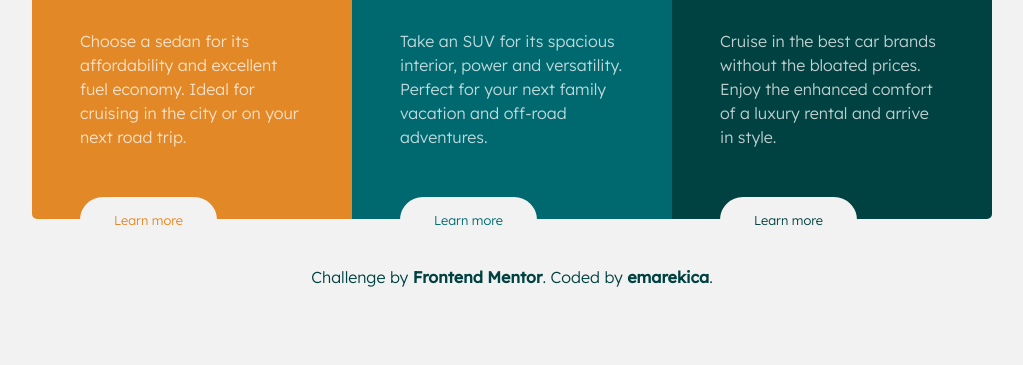
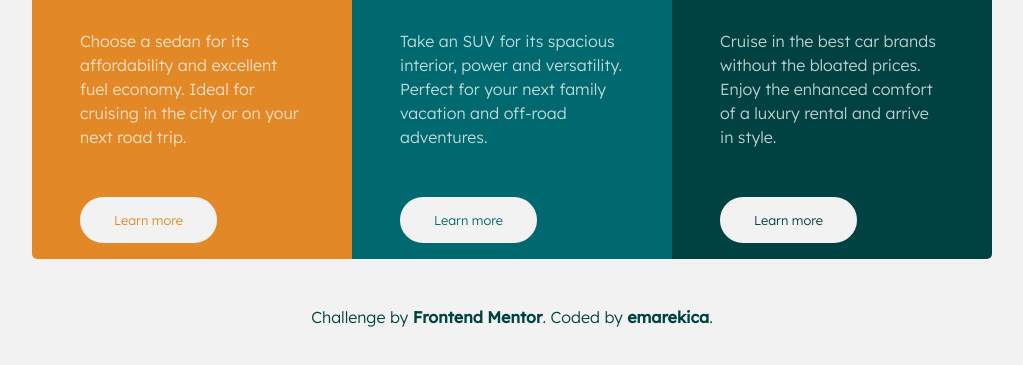
Before and after one commit to emarekica/Frontend-mentor, a plain HTML site: page index.html in a window 1280 px wide. Shown: the part 301-666 px from the top of the page, without its empty margins (128-1151 px from the left). Drawn offline with Linux system fonts and the light colour scheme.

Commit message:
fix(html): section height, button margin

```diff
--- a/card.css
+++ b/card.css
@@ -25,7 +25,7 @@ section {
   justify-content: space-between;
 
   width: 25vw;
-  height: 50vh;
+  height: 55vh;
   margin-top: 15vh;
   padding: 4em 3em 3em;
 }
@@ -80,7 +80,7 @@ p {
   font-family: "Lexend Deca", sans-serif;
   font-size: 0.8em;
   text-decoration: none;
-  margin-bottom: 0.5em;
+  margin-bottom: 1.5em;
   padding: 1em 2.5em;
   max-width: fit-content;
   border-radius: 50px;
```
